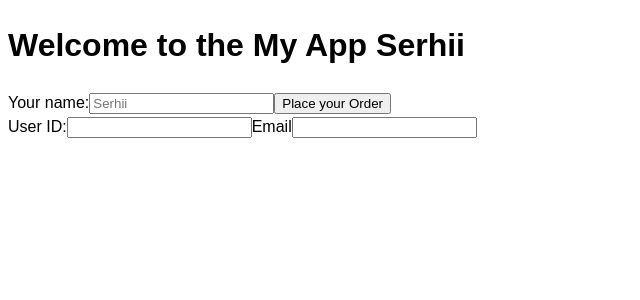
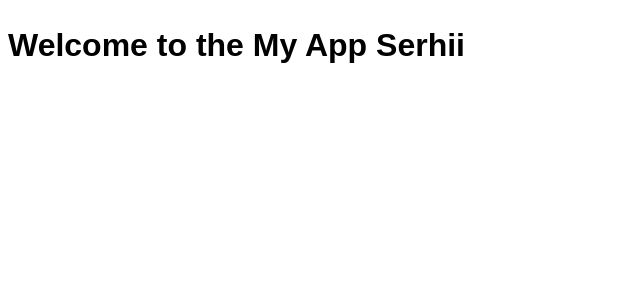
Before and after one commit to olena-hryhorzhevska/react-ts-serhii, a React (Vite) app: page / in a window 1280 px wide. Shown: the top 300 px of the page, without its empty margins (0-640 px from the left). Built offline with nearby package versions, Linux system fonts and the light colour scheme.

Commit message:
useEffect covered

```diff
--- a/src/components/App/App.tsx
+++ b/src/components/App/App.tsx
@@ -1,7 +1,5 @@
 import Header from '../Header/Header';
 import './App.module.css';
-import OrderForm from '../OrderForm/OrderForm';
-import UserId from '../UserId/UserId';
 
 function App() {
   // const obj = {
@@ -53,15 +51,16 @@ function App() {
   //   });
   // };
 
-  const handleSubmit = (username: string): void => {
-    console.log('Order placed by:', username);
-  };
+  // const handleSubmit = (username: string): void => {
+  //   console.log('Order placed by:', username);
+  // };
 
   return (
     <>
       <Header />
-      <OrderForm onSubmit={handleSubmit} />
-      <UserId/>
+      {/* <OrderForm onSubmit={handleSubmit} /> */}
+      {/* <UserId /> */}
+      {/* <OrderForm/> */}
     </>
   );
 }
--- a/src/components/Effect/Effect.tsx
+++ b/src/components/Effect/Effect.tsx
@@ -6,6 +6,9 @@ export default function Effect() {
 
   useEffect(() => {
     console.log(`❌ Без массива`);
+    return () => {
+      console.log(`🧼 Очистка без массива`);
+    }
   })
 
     useEffect(() => {
--- a/src/components/OrderForm/OrderForm.tsx
+++ b/src/components/OrderForm/OrderForm.tsx
@@ -1,22 +1,91 @@
-export interface OrderFormProps {
-  onSubmit: (username: string) => void;
-}
+// export interface OrderFormProps {
+//   onSubmit: (username: string) => void;
+// }
 
-export default function OrderForm({ onSubmit }: OrderFormProps) {
-  const handleAction = (formData: FormData) => {
-    const username = formData.get('username') as string;
-    onSubmit(username);
+// export default function OrderForm({ onSubmit }: OrderFormProps) {
+//   const handleAction = (formData: FormData) => {
+//     const username = formData.get('username') as string;
+//     onSubmit(username);
+//   }
+
+//   return (
+//     <div>
+//       <form action={handleAction}>
+//         <label>
+//           Your name:
+//           <input type="text" name="username" placeholder="Serhii" />
+//         </label>
+//         <button type="submit">Place your Order</button>
+//       </form>
+//     </div>
+//   );
+// }
+
+// import { useId } from 'react';
+// export default function OrderForm() {
+//   const formId = useId();
+
+//   return (
+//     <form>
+//       <label htmlFor={`${formId}-name`}>Name</label>
+//       <input type="text" name="name" id={`${formId}-name`} />
+//       <label htmlFor={`${formId}-email`}>Email</label>
+//       <input type="email" name="email" id={`${formId}-email`} />
+//     </form>
+//   );
+// }
+
+
+
+// export default function OrderForm() {
+//   const handleOrder = (formData: FormData): void => {
+//     const deliveryMethod = formData.get('delivery');
+//     console.log('Selected delivery method:', deliveryMethod);
+//   }
+//   return (
+//     <form action={handleOrder}>
+//       <fieldset>
+//         <legend>Delivery Method</legend>
+//         <label>
+//           <input type="radio" name="delivery" value="pickup" defaultChecked />
+//           Pickup
+//         </label>
+
+//         <label>
+//           <input type="radio" name="delivery" value="courier" />
+//           Courier
+//         </label>
+//       </fieldset>
+//       <button type="submit">Place Order</button>
+//     </form>
+//   );
+// }
+
+
+export default function OrderForm() {
+
+  const handleOrder = (formData: FormData): void => {
+    const restrictions = formData.getAll('restrictions');
+    console.log('Selected dietary restrictions:', restrictions);
   }
-
   return (
-    <div>
-      <form action={handleAction}>
+    <form action={handleOrder}>
+      <fieldset>
+        <legend>Dietary restrictions</legend>
         <label>
-          Your name:
-          <input type="text" name="username" placeholder="Serhii" />
+          <input type="checkbox" name="restrictions" value="vegan" />
+          Vegan
         </label>
-        <button type="submit">Place your Order</button>
-      </form>
-    </div>
+        <label>
+          <input type="checkbox" name="restrictions" value="gluten-free" />
+          Gluten-Free
+        </label>
+        <label>
+          <input type="checkbox" name="restrictions" value="nut-free" />
+          Nut-Free
+        </label>
+      </fieldset>
+      <button type="submit">Submit</button>
+    </form>
   );
 }
--- a/src/components/UserId/UserId.tsx
+++ b/src/components/UserId/UserId.tsx
@@ -1,17 +1,17 @@
-import { useId } from 'react';
+// import { useId } from 'react';
 
-export default function UserId() {
-  const nameId = useId();
-  const emailId = useId();
+// export default function UserId() {
+//   const nameId = useId();
+//   const emailId = useId();
 
-  return (
-    <div>
-      <form action="">
-        <label htmlFor={nameId}>User ID:</label>
-        <input type="text" id={nameId} />
-        <label htmlFor={emailId}>Email</label>
-        <input type="password" id={emailId} />
-      </form>
-    </div>
-  );
-}
+//   return (
+//     <div>
+//       <form action="">
+//         <label htmlFor={nameId}>User ID:</label>
+//         <input type="text" id={nameId} />
+//         <label htmlFor={emailId}>Email</label>
+//         <input type="password" id={emailId} />
+//       </form>
+//     </div>
+//   );
+// }
--- a/src/main.tsx
+++ b/src/main.tsx
@@ -1,10 +1,10 @@
-import { StrictMode } from 'react'
+
 import { createRoot } from 'react-dom/client'
 import './global.css';
 import App from './components/App/App';
 
 createRoot(document.getElementById('root')!).render(
-  <StrictMode>
+
     <App />
-  </StrictMode>,
+,
 )
```
